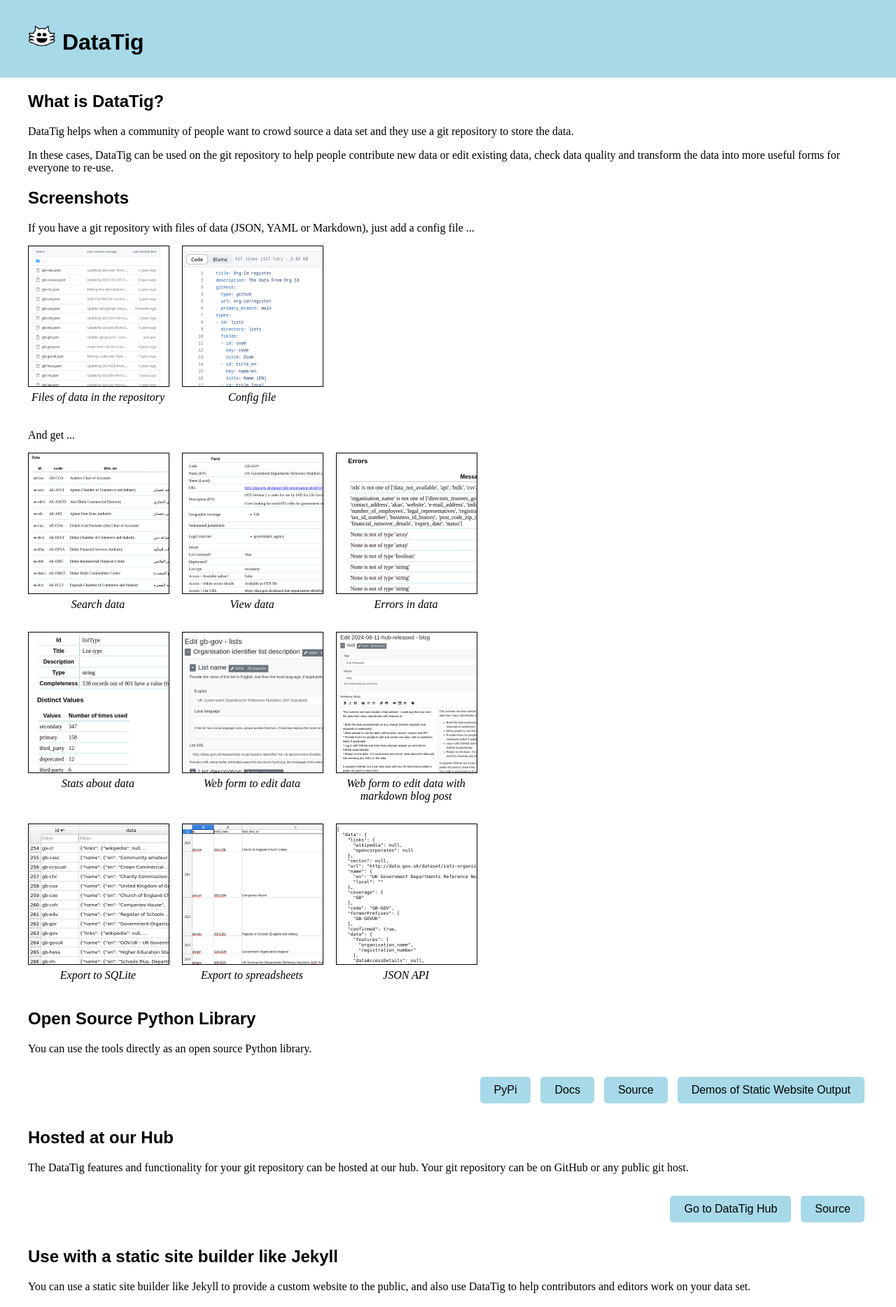
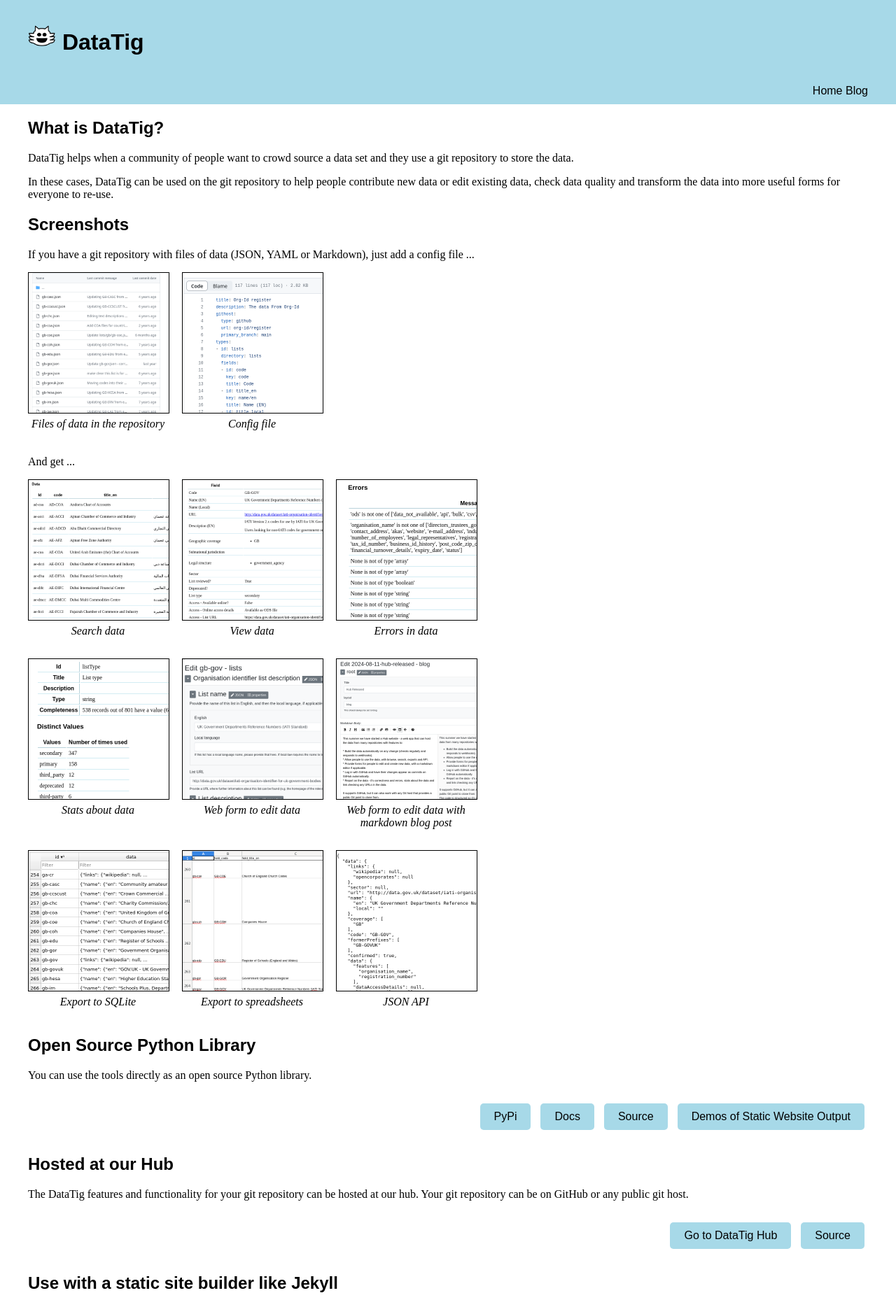
Before and after one commit to DataTig/datatig.github.io, a Jekyll site: the page built from index.html, in a window 1280 px wide. Shown: the top 1868 px of the page at 70% size. Built offline with Jekyll 4.4.1, drawn with Linux system fonts in a browser that asks for light colours.

Commit message:
Menu in site header

```diff
--- a/_layouts/default.html
+++ b/_layouts/default.html
@@ -20,6 +20,12 @@
                 </h1>
             </div>
         </header>
+        <nav id="menu">
+            <div class="content">
+                <a href="/">Home</a>
+                <a href="/blogs.html">Blog</a>
+            </div>
+        </nav>
         <div>
             <div class="content">
                 {{ content }}
--- a/css/main.css
+++ b/css/main.css
@@ -27,6 +27,21 @@
             width: 40px;
             height: 40px;
         }
+    }
+}
+
+nav#menu {
+    font-family: var(--highlight-font);
+    background: var(--main-background-color);
+    text-align: right;
+    padding: 10px 0;
+    a {
+        text-decoration: none;
+        color: black;
+    }
+    a:hover, a:focus {
+        text-decoration: underline;
+        color: black;
     }
 }
 
```
